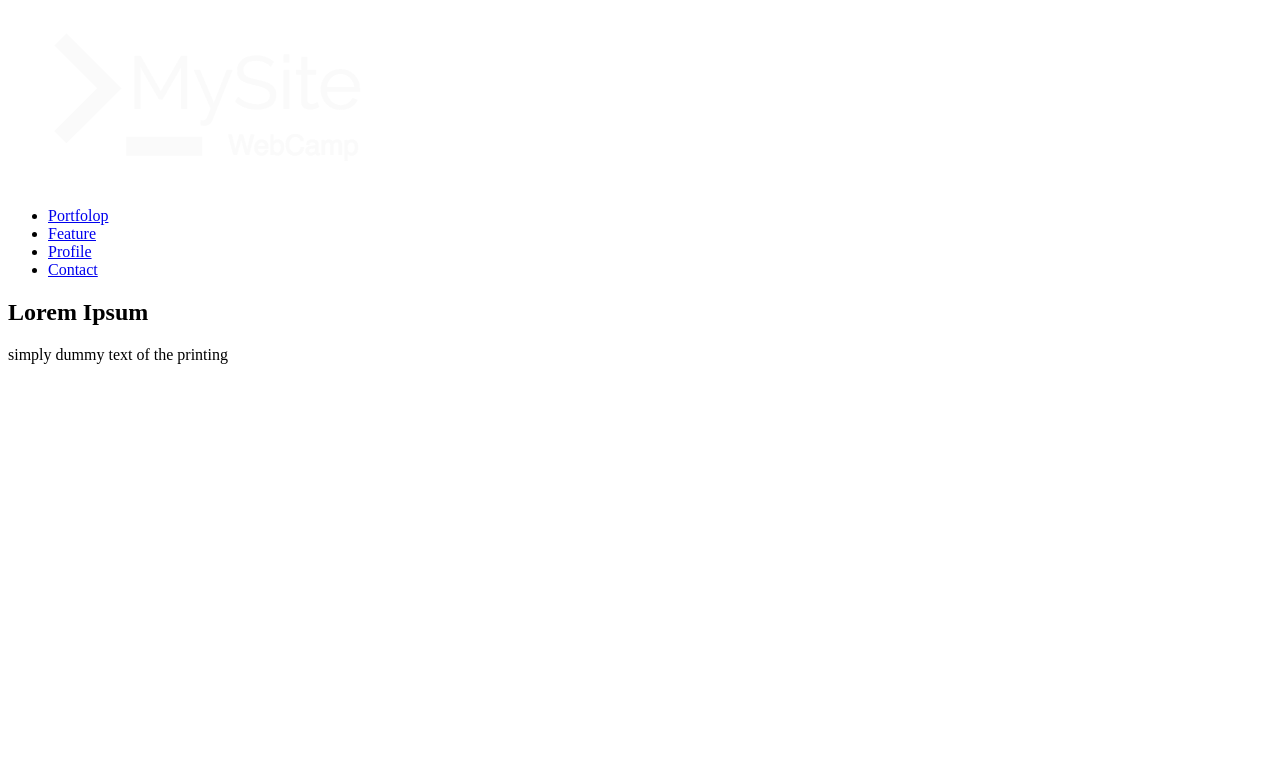
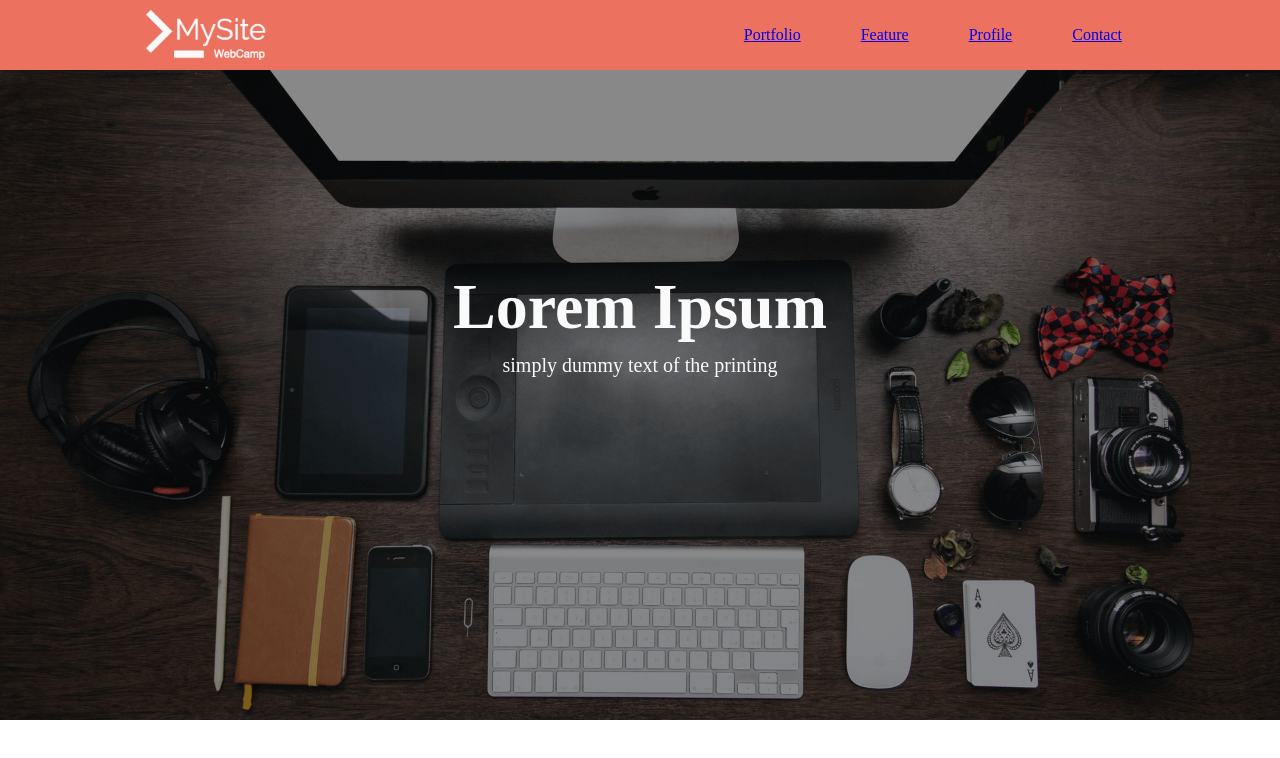
Before and after one commit to yuko-kochi/Mysite, a plain HTML site: page index.html in a window 1280 px wide. Drawn offline with Linux system fonts and the light colour scheme.

Commit message:
[Add]main

```diff
--- a/css/style.css
+++ b/css/style.css
@@ -0,0 +1,60 @@
+* {
+  margin: 0;
+  padding: 0;
+  box-sizing: border-box;
+}
+
+header {
+  width: 100%;
+  height: 70px;
+  background-color: #ec715f;
+}
+.container {
+  width: 1024px;
+  margin: 0 auto;
+}
+.header-group {
+  display: flex;
+  justify-content: space-between;
+  font-size: 0;
+}
+
+.a {
+  text-decoration: none;
+}
+
+.logo {
+  height: 70px;
+}
+
+.nav {
+  display: flex;
+}
+
+.nav-list {
+  font-size: 16px;
+  color: #fafafa;
+  padding: 0 30px;
+  line-height: 70px;
+  list-style: none;
+}
+
+#mv {
+  height: 650px;
+  width: 100%;
+  text-align: center;
+  background-image: url(../img/mv.png);
+  background-size: cover;
+  background-position: center;
+}
+.mv-title {
+  padding-top: 200px;
+  font-size: 64px;
+  color: #fafafa;
+}
+
+.mv-text {
+  padding-top: 10px;
+  font-size: 20px;
+  color: #fafafa;
+}
--- a/index.html
+++ b/index.html
@@ -5,13 +5,14 @@
     <meta name="viewport" content="width=device-width,initial-scale=1.0">
     <title>WALS成果物</title>
     <link rel="stylesheet" href="css/style.css">
+    <link rel="shortcut icon" href="img/favicon.ico">
   </head>
 
   <body>
 
     <header>
       <div class="container header-group">
-        <a href="#mv"><img class="lpgp" src="img/logo.png" alt="ロゴ"></a>
+        <a href="#mv"><img class="logo" src="img/logo.png" alt="ロゴ"></a>
         <div class="menu-box">
           <span class="list-bar"></span>
           <span class="list-bar"></span>
@@ -20,7 +21,7 @@
         <nav>
           <ul class="nav">
             <li class="nav-list">
-              <a href="#portfolio">Portfolop</a>
+              <a href="#portfolio">Portfolio</a>
             </li>
             <li class="nav-list">
               <a href="#feature">Feature</a>
```
Also changed, not shown: style.css (deleted, +0 -7 lines), 1 other file.
